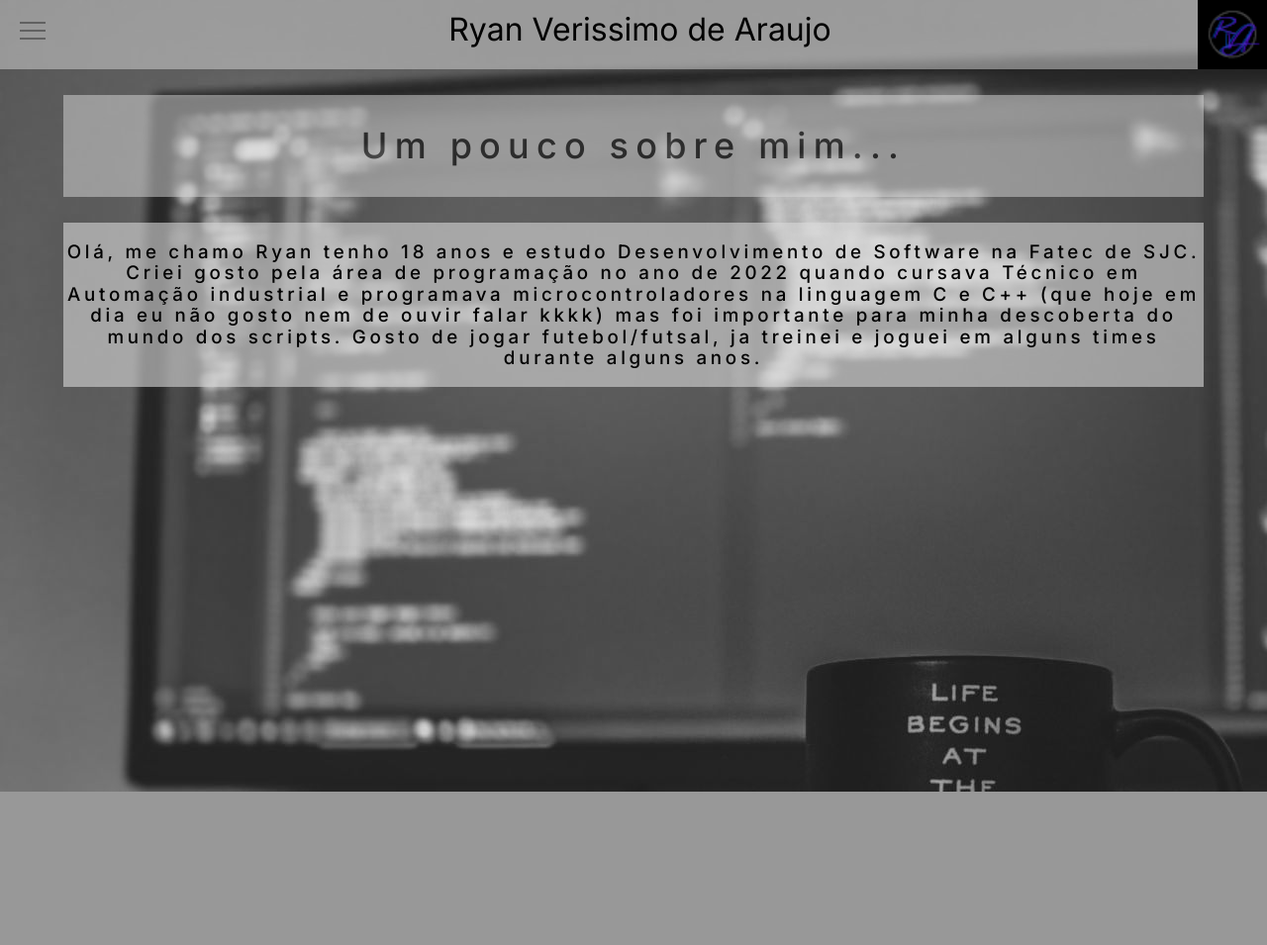
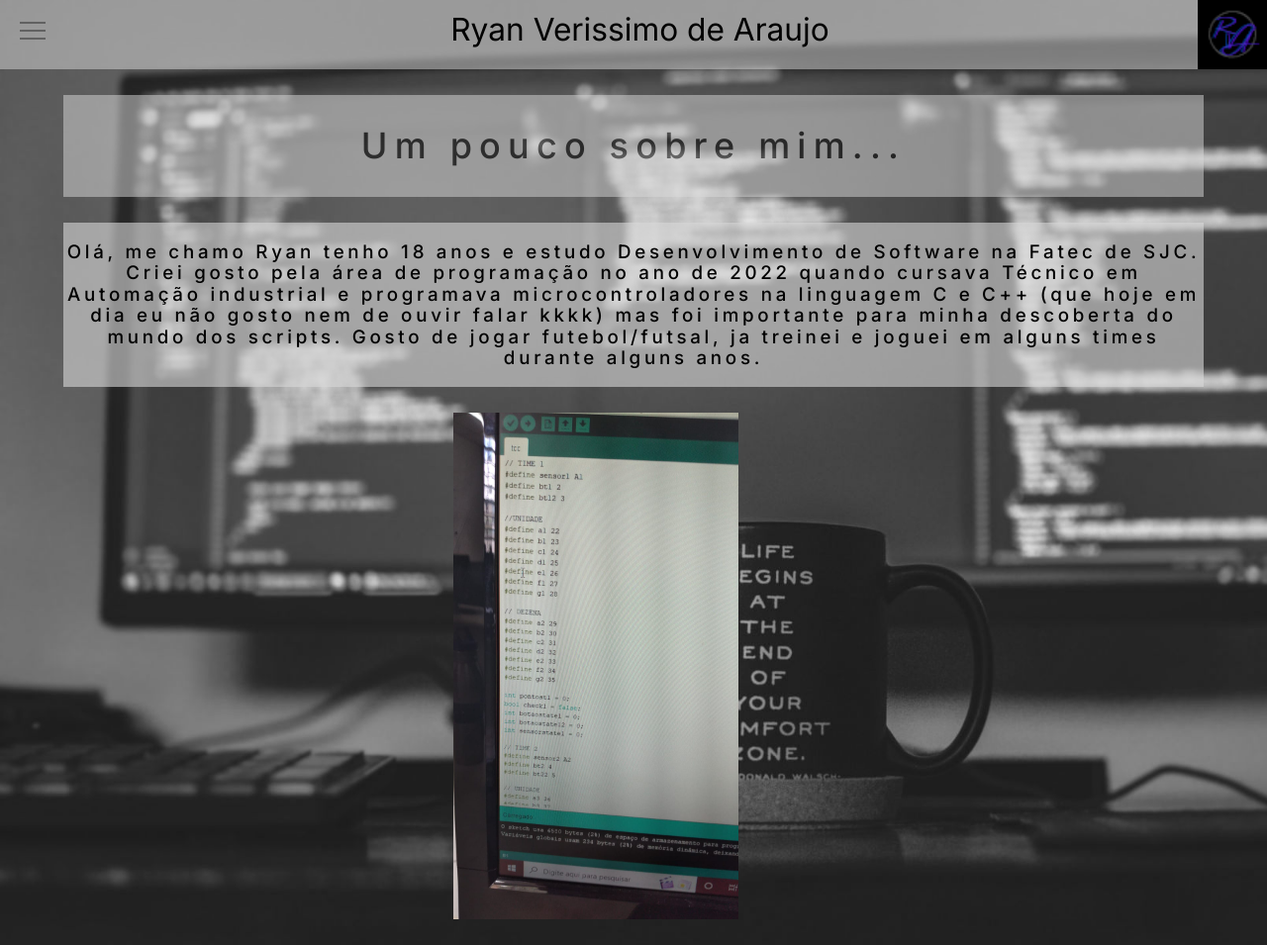
Before and after one commit to ryanvdaraujo/Designdigital, a Flask app: page /sobre in a window 1280 px wide. Shown: the whole page at 99% size. Before the commit the page ends 800 px from the top, so only its background shows below. Run offline with Flask 3, Linux system fonts and the light colour scheme.

Commit message:
links e imagens
Adicionei os links do instagram e linkedin, adicionei imagens de projetos e do sobre e corrigi o bug das divs

```diff
--- a/src/static/style.css
+++ b/src/static/style.css
@@ -1,4 +1,10 @@
 @import url('https://fonts.googleapis.com/css2?family=Inter:wght@400;500&display=swap');
+
+body{
+  background-image: url(image/backgroundportdesf1800pb.jpg);
+  background-repeat: no-repeat;
+  background-size: cover;
+}
 
 html{
   font-family: 'Inter', sans-serif, 'Times New Roman', Times, serif;
@@ -28,7 +34,7 @@ html{
     width: 26px;
     height: 26px;
     cursor: pointer;
-    z-index: 1;
+    z-index: 2;
   }
 .menu__btn > span, .menu__btn > span::before, .menu__btn > span::after {
     display: block;
@@ -93,6 +99,7 @@ html{
     margin-left: 10%;
     margin-top: 1%;
     font-weight: 400;
+    font-size: 198%;
 }
 
 .imagem {
@@ -104,7 +111,7 @@ html{
 
 .imagem > img {
     width: 70px;
-    height: 70px;
+
 }
 
 /* estilo index*/
@@ -171,6 +178,7 @@ html{
   margin-top: 2%;
   margin-bottom: 2%;
   align-items: center;
+  z-index: -1;
 }
 
 .sobre > .subtitulo > h2 {
@@ -179,6 +187,7 @@ html{
   line-height: 44px;
   letter-spacing: 0.2em;
   text-align: center;
+  z-index: -1;
 }
 
 .descritivo {
@@ -200,3 +209,17 @@ html{
   letter-spacing: 0.2em;
   text-align: center;
 }
+
+.fotos-sobre{
+  margin-top: 2%;
+  margin-bottom: 2%;
+  display: flex;
+  width: 90%;
+  justify-content: space-around;
+  margin-left: 2%;
+  margin-right: 2%;
+}
+
+#prog {
+  height: 40vw;
+}
--- a/src/templates/base.html
+++ b/src/templates/base.html
@@ -10,7 +10,7 @@
         <link rel="stylesheet" href="../static/normalize.css">
         <link rel="stylesheet" href="../static/style.css">
     </head>
-    <body background="../static/image/backgroundportdesf1800pb.jpg">
+    <body>
         <div class="topo">
             <div class="hamburguer">
                 <input id="menu__toggle" type="checkbox" />
--- a/src/templates/index.html
+++ b/src/templates/index.html
@@ -20,8 +20,8 @@
     </div>
     <div class="icons">
         <div class="logos">
-            <img src="../static/image/instaicon.svg" alt="icone instagram">
-            <img src="../static/image/linkedinicon.svg" alt="icone linkedin>">
+            <a href="https://www.instagram.com/ryan_araujo_04/" target="_blank"><img src="../static/image/instaicon.svg" alt="icone instagram"></a>
+            <a href="https://www.linkedin.com/in/ryan-verissimo-de-araujo-910925239/" target="_blank"><img src="../static/image/linkedinicon.svg" alt="icone linkedin>"></a>
             <img src="../static/image/githubicon.svg" alt="icone github">
             <img src="../static/image/whatsicon.svg" alt="icone whatsapp">
         </div>
--- a/src/templates/sobre.html
+++ b/src/templates/sobre.html
@@ -15,4 +15,7 @@
             <h3>Olá, me chamo Ryan tenho 18 anos e estudo Desenvolvimento de Software na Fatec de SJC. Criei gosto pela área de programação no ano de 2022 quando cursava Técnico em Automação industrial e programava microcontroladores na linguagem C e C++ (que hoje em dia eu não gosto nem de ouvir falar kkkk) mas foi importante para minha descoberta do mundo dos scripts. Gosto de jogar futebol/futsal, ja treinei e joguei em alguns times durante alguns anos.</h3>
         </div>
     </div>
+    <div class="fotos-sobre">
+        <img src="../static/image/tela_c_prog.jpg" alt="programando em C" id="prog">
+    </div>
 {% endblock %}
```
Also changed, not shown: src/static/image/tela_c_prog.jpg (added), src/static/image/vanmisterio_proj.jpg (added).
